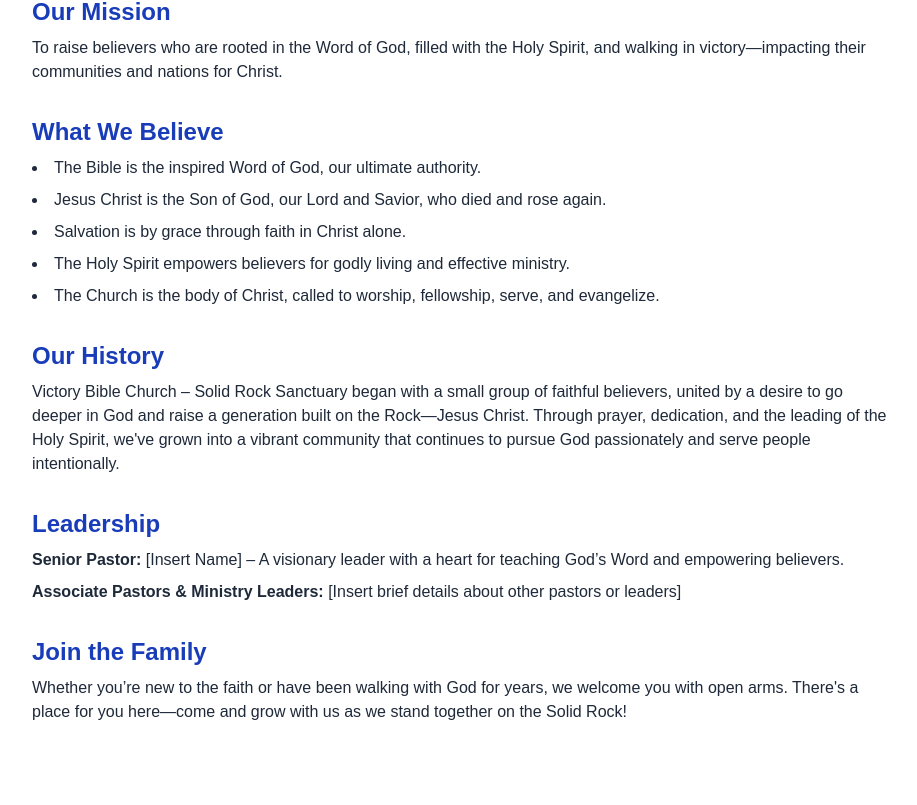
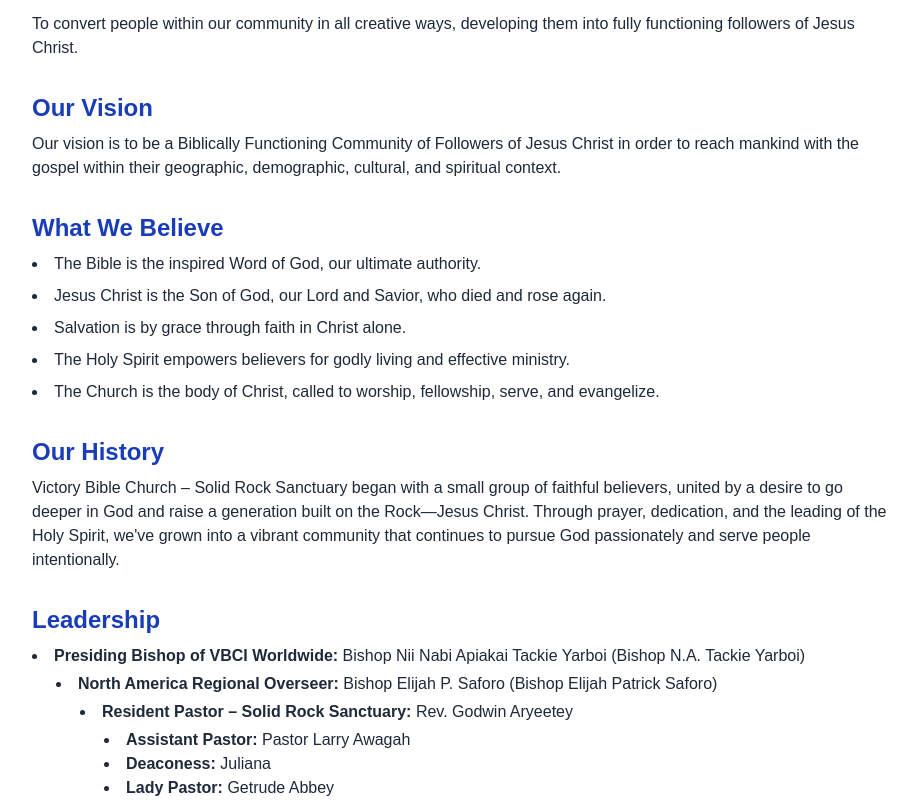
Before and after one commit to Ebaah98/victory_bible_church, a Next.js app: page / in a window 1280 px wide. Shown: the part 1455-2260 px from the top of the page, without its empty margins (176-1093 px from the left). Built offline with nearby package versions, Linux system fonts and the light colour scheme.

Commit message:
Update About.tsx

```diff
--- a/src/components/About.tsx
+++ b/src/components/About.tsx
@@ -9,6 +9,7 @@
         <h1 className="text-4xl font-bold text-center mb-10 text-blue-900">
           About Us
         </h1>
+
         <section className="mb-8">
           <h2 className="text-2xl font-semibold text-blue-800 mb-2">
             Welcome to Victory Bible Church – Solid Rock Sanctuary
@@ -16,44 +17,44 @@
           <p>
             At Victory Bible Church – Solid Rock Sanctuary, we are a
             Christ-centered, Spirit-filled community dedicated to transforming
-            lives through the power of God's Word, prayer, and love. Our mission
-            is to build a strong foundation in Christ for individuals and
-            families, equipping them to live victorious lives in every area.
+            lives through the power of God's Word, prayer, and love.
           </p>
         </section>
+
         <section className="mb-8">
           <h2 className="text-2xl font-semibold text-blue-800 mb-2">
             Our Mission
           </h2>
           <p>
-            To raise believers who are rooted in the Word of God, filled with
-            the Holy Spirit, and walking in victory—impacting their communities
-            and nations for Christ.
+            To convert people within our community in all creative ways,
+            developing them into fully functioning followers of Jesus Christ.
           </p>
         </section>
+
+        <section className="mb-8">
+          <h2 className="text-2xl font-semibold text-blue-800 mb-2">
+            Our Vision
+          </h2>
+          <p>
+            Our vision is to be a Biblically Functioning Community of Followers
+            of Jesus Christ in order to reach mankind with the gospel within
+            their geographic, demographic, cultural, and spiritual context.
+          </p>
+        </section>
+
         <section className="mb-8">
           <h2 className="text-2xl font-semibold text-blue-800 mb-2">
             What We Believe
           </h2>
           <ul className="list-disc list-inside space-y-2">
-            <li>
-              The Bible is the inspired Word of God, our ultimate authority.
-            </li>
-            <li>
-              Jesus Christ is the Son of God, our Lord and Savior, who died and
-              rose again.
-            </li>
+            <li>The Bible is the inspired Word of God, our ultimate authority.</li>
+            <li>Jesus Christ is the Son of God, our Lord and Savior, who died and rose again.</li>
             <li>Salvation is by grace through faith in Christ alone.</li>
-            <li>
-              The Holy Spirit empowers believers for godly living and effective
-              ministry.
-            </li>
-            <li>
-              The Church is the body of Christ, called to worship, fellowship,
-              serve, and evangelize.
-            </li>
+            <li>The Holy Spirit empowers believers for godly living and effective ministry.</li>
+            <li>The Church is the body of Christ, called to worship, fellowship, serve, and evangelize.</li>
           </ul>
         </section>
+
         <section className="mb-8">
           <h2 className="text-2xl font-semibold text-blue-800 mb-2">
             Our History
@@ -67,22 +68,43 @@
             serve people intentionally.
           </p>
         </section>
+
         <section className="mb-8">
-          <h2 className="text-2xl font-semibold text-blue-800 mb-2">
-            Leadership
-          </h2>
-          <p>
-            <span className="font-semibold">Senior Pastor:</span> [Insert Name]
-            – A visionary leader with a heart for teaching God’s Word and
-            empowering believers.
-          </p>
-          <p className="mt-2">
-            <span className="font-semibold">
-              Associate Pastors & Ministry Leaders:
-            </span>{" "}
-            [Insert brief details about other pastors or leaders]
-          </p>
+          <h2 className="text-2xl font-semibold text-blue-800 mb-2">Leadership</h2>
+          <ul className="list-disc list-inside space-y-2">
+            <li>
+              <span className="font-semibold">Presiding Bishop of VBCI Worldwide:</span>{" "}
+              Bishop Nii Nabi Apiakai Tackie Yarboi (Bishop N.A. Tackie Yarboi)
+              <ul className="list-disc list-inside ml-6 mt-1">
+                <li>
+                  <span className="font-semibold">North America Regional Overseer:</span>{" "}
+                  Bishop Elijah P. Saforo (Bishop Elijah Patrick Saforo)
+                  <ul className="list-disc list-inside ml-6 mt-1">
+                    <li>
+                      <span className="font-semibold">Resident Pastor – Solid Rock Sanctuary:</span>{" "}
+                      Rev. Godwin Aryeetey
+                      <ul className="list-disc list-inside ml-6 mt-1">
+                        <li>
+                          <span className="font-semibold">Assistant Pastor:</span>{" "}
+                          Pastor Larry Awagah
+                        </li>
+                        <li>
+                          <span className="font-semibold">Deaconess:</span>{" "}
+                          Juliana
+                        </li>
+                        <li>
+                          <span className="font-semibold">Lady Pastor:</span>{" "}
+                          Getrude Abbey
+                        </li>
+                      </ul>
+                    </li>
+                  </ul>
+                </li>
+              </ul>
+            </li>
+          </ul>
         </section>
+
         <section>
           <h2 className="text-2xl font-semibold text-blue-800 mb-2">
             Join the Family
```
